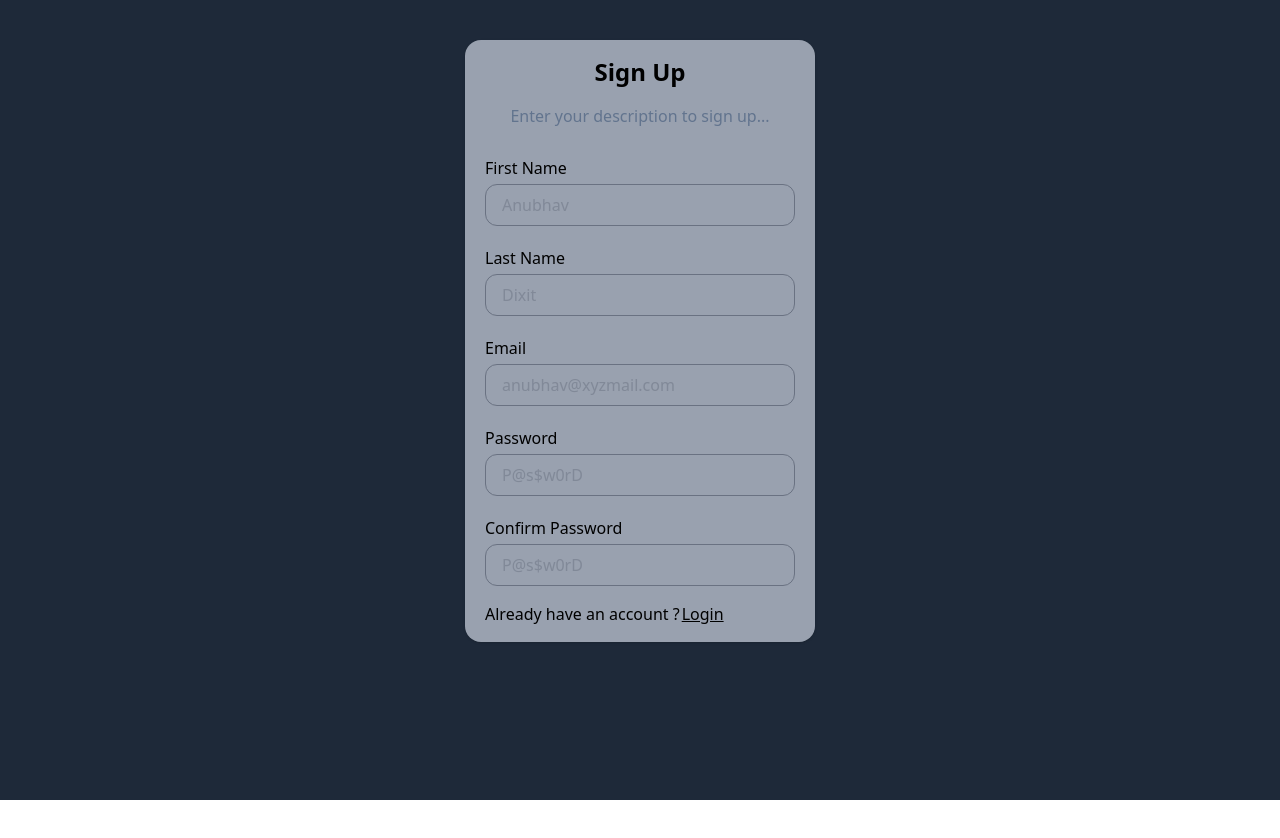
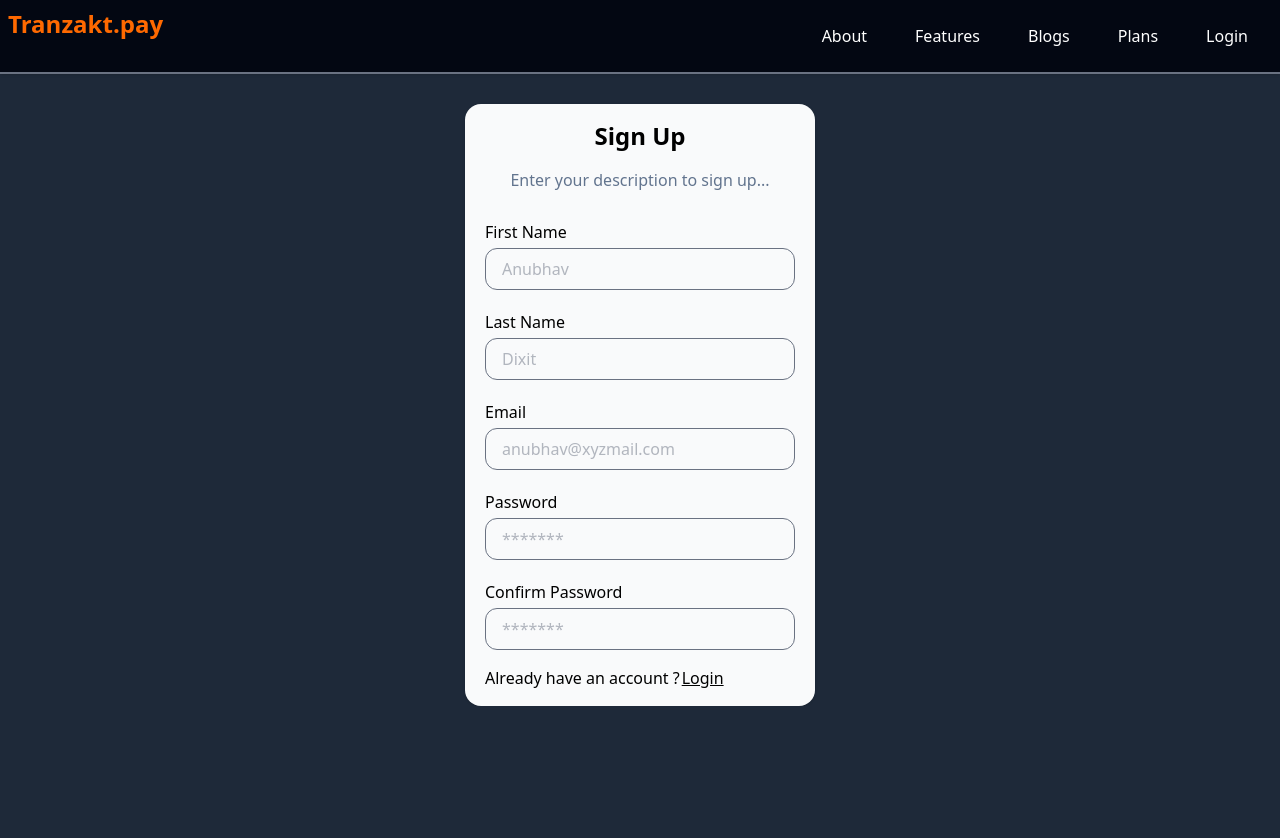
Before and after one commit to ynubhav/Tranzakt, a React (Vite) app in the folder frontend/: page /signup in a window 1280 px wide. Shown: the top 838 px of the page. Before the commit the page ends 800 px from the top, so only its background shows below. Built offline with nearby package versions, Linux system fonts and the light colour scheme; no server answers.

Commit message:
snapier happier

```diff
--- a/frontend/src/pages/home.jsx
+++ b/frontend/src/pages/home.jsx
@@ -5,21 +5,13 @@ import { motion } from "framer-motion";
 
 export default function Home(){
     return(
-      <motion.div
-      initial={{ opacity: 0, y: 20 }}
-      animate={{ opacity: 1, y: 0 }}
-      exit={{ opacity: 0, y: -20 }}
-      transition={{ duration: 0.4 }}
-    ><>
+      <>
   <div className="min-h-screen bg-gray-800">
     <div className="fixed top-0 left-0 right-0 z-50 bg-white shadow"><Homenav pfplink={'johnpork.jpeg'} /></div>
     <div className="mt-[64px] overflow-y-auto"><LandingPage/></div>
-    <div className="flex bg-gray-950 text-white p-2">
-      <p>Pages</p>
-    </div>
   </div>
 </>
-</motion.div>
+
 
     )
 }
--- a/frontend/src/pages/profile.jsx
+++ b/frontend/src/pages/profile.jsx
@@ -29,12 +29,7 @@ export default function Profile(){
     },[])
 
     return(
-      <motion.div
-      initial={{ opacity: 0, y: 20 }}
-      animate={{ opacity: 1, y: 0 }}
-      exit={{ opacity: 0, y: -20 }}
-      transition={{ duration: 0.4 }}
-    ><div className="min-h-screen bg-gray-800">
+      <div className="min-h-screen bg-gray-800">
         <div className={`top-0 left-0 w-screen h-screen bg-gray-800 text-amber-50 text-9xl ml-[200px]`}> Hello </div>
         {!retract&&<span ><div className="fixed top-0 left-0 h-screen w-[200px] bg-gray-950">
             <div className="grid grid-cols-1">
@@ -60,7 +55,6 @@ export default function Profile(){
             </div>
             </span>}
         </div>
-</motion.div>
     )
 }
 
--- a/frontend/src/pages/send.jsx
+++ b/frontend/src/pages/send.jsx
@@ -42,12 +42,6 @@ export default function Send(){
     //=========================================//
     const [amount,setamt]=useState(0);
     return(
-        <motion.div
-      initial={{ opacity: 0, y: 20 }}
-      animate={{ opacity: 1, y: 0 }}
-      exit={{ opacity: 0, y: -20 }}
-      transition={{ duration: 0.4 }}
-    >
         <div className="fixed top-0 left-0 w-screen h-screen  bg-gray-700">
         <div className="flex justify-center">
         <div className="grid grid-cols-1 w-[350px] rounded-2xl bg-white mt-10">
@@ -96,7 +90,6 @@ export default function Send(){
         </div>
         </div>
         </div>
-        </motion.div>
     )
 }
 
--- a/frontend/src/pages/signin.jsx
+++ b/frontend/src/pages/signin.jsx
@@ -7,25 +7,26 @@ import axios from "axios";
 import { useNavigate } from "react-router-dom";
 import { toast } from "react-toastify";
 import { motion } from "framer-motion";
+import Homenav from "../components/homenavbar";
 
 export default function Signin(){
     const [username,setusername]=useState("");
     const [password,setpass]=useState("");
     const navigate=useNavigate();
     return(
-        <motion.div
-      initial={{ opacity: 0, y: 20 }}
-      animate={{ opacity: 1, y: 0 }}
-      exit={{ opacity: 0, y: -20 }}
-      transition={{ duration: 0.4 }}
-    >
         <div className="fixed top-0 left-0 w-screen h-screen bg-gray-800">
+            <Homenav pfplink={'johnpork.jpeg'}/>
                 <div className="flex justify-center mt-10">
-                <div className="w-[350px] bg-gray-400 rounded-2xl grid grid-cols-1 shadow-sm shadow-amber-50">
+                <div className="w-[350px] bg-gray-50 rounded-2xl grid grid-cols-1 shadow-sm shadow-amber-50">
                         <Pheader hname={'Sign In'} hdescription={'Enter your Credentials to access your account'}/>
                         <Field onChange={(e)=>{setusername(e.target.value)}} fname={'Email'} ftype={'text'} fplaceholder={'anubhav@xyzmail.com'}/>
-                        <Field onChange={(e)=>{setpass(e.target.value)}} fname={'Password'} ftype={'password'} fplaceholder={'P@s$w0rD'}/>
+                        <Field onChange={(e)=>{setpass(e.target.value)}} fname={'Password'} ftype={'password'} fplaceholder={'*******'}/>
                         <Button onClick={async()=>{
+                            if(!username||!password)
+                            {
+                                toast.warn('fields are empty')
+                                return
+                            }
                            try{const response=await axios.post('http://localhost:3000/api/v1/user/signin',{
                                 username,
                                 password
@@ -42,6 +43,5 @@ export default function Signin(){
                 </div>
                 </div>
                 </div>
-        </motion.div>
     )
 }
--- a/frontend/src/pages/signup.jsx
+++ b/frontend/src/pages/signup.jsx
@@ -7,6 +7,7 @@ import axios from "axios";
 import { useNavigate } from "react-router-dom";
 import { toast } from "react-toastify";
 import { motion } from "framer-motion";
+import Homenav from "../components/homenavbar";
 
 export default function Signup(){
         const [username,setusername]=useState("");
@@ -17,22 +18,18 @@ export default function Signup(){
         const navigate=useNavigate();
 
     return(
-        <motion.div
-      initial={{ opacity: 0, y: 20 }}
-      animate={{ opacity: 1, y: 0 }}
-      exit={{ opacity: 0, y: -20 }}
-      transition={{ duration: 0.4 }}
-    >
-        <div className="top-0 left-0 w-screen min-h-screen bg-gray-800">
+        <div className=" min-h-screen bg-gray-800">
+        <div className="fixed top-0 left-0 right-0 z-50 bg-white shadow"><Homenav pfplink={'johnpork.jpeg'} /></div>
+        <div className="mt-[64px] overflow-y-auto">
         <div className="flex justify-center pt-10">
-        <div className="w-[350px] bg-gray-400 rounded-2xl grid grid-cols-1 shadow-sm">
+        <div className="w-[350px] bg-gray-50 rounded-2xl grid grid-cols-1 shadow-sm">
                 <Pheader hname={'Sign Up'} hdescription={'Enter your description to sign up...'}/>
                 <Field onChange={(e)=>{setfname(e.target.value)}} fname={'First Name'} ftype={'text'} fplaceholder={'Anubhav'}/>
                 <Field onChange={(e)=>{setlname(e.target.value)}} fname={'Last Name'} ftype={'text'} fplaceholder={'Dixit'}/>
                 <Field onChange={(e)=>{setusername(e.target.value)}} fname={'Email'} ftype={'text'} fplaceholder={'anubhav@xyzmail.com'}/>
-                <Field onChange={(e)=>{setinitpass(e.target.value)}} fname={'Password'} ftype={'password'} fplaceholder={'P@s$w0rD'}/>
-                <Field onChange={(e)=>{setpass(e.target.value)}} fname={'Confirm Password'} ftype={'password'} fplaceholder={'P@s$w0rD'}/>
-                {initpass===password&&(password.length>5)&&<Button onClick={async()=>{
+                <Field onChange={(e)=>{setinitpass(e.target.value)}} fname={'Password'} ftype={'password'} fplaceholder={'*******'}/>
+                <Field onChange={(e)=>{setpass(e.target.value)}} fname={'Confirm Password'} ftype={'password'} fplaceholder={'*******'}/>
+                {initpass===password&&(password.length>5)&&username&&firstname&&lastname&&<Button onClick={async()=>{
                    try{
                     const response=await axios.post("http://localhost:3000/api/v1/user/signup",{
                         username,
@@ -48,7 +45,7 @@ export default function Signup(){
                     }
                 }
                 catch(err){
-                        toast.error('Input(s) incomplete')
+                        toast.error('Email already taken')
                     }
 
                 }} name={'Sign Up'}/>}
@@ -56,6 +53,6 @@ export default function Signup(){
         </div>
         </div>
         </div>
-        </motion.div>
+        </div>
     )
 }
```
